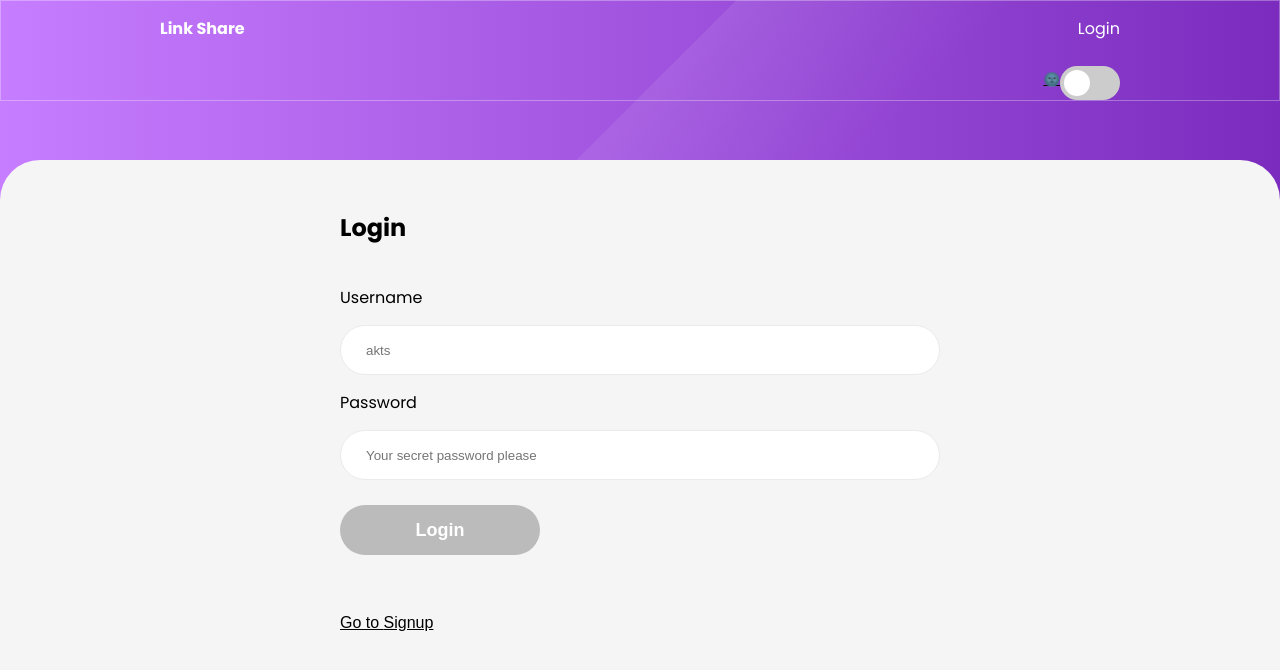
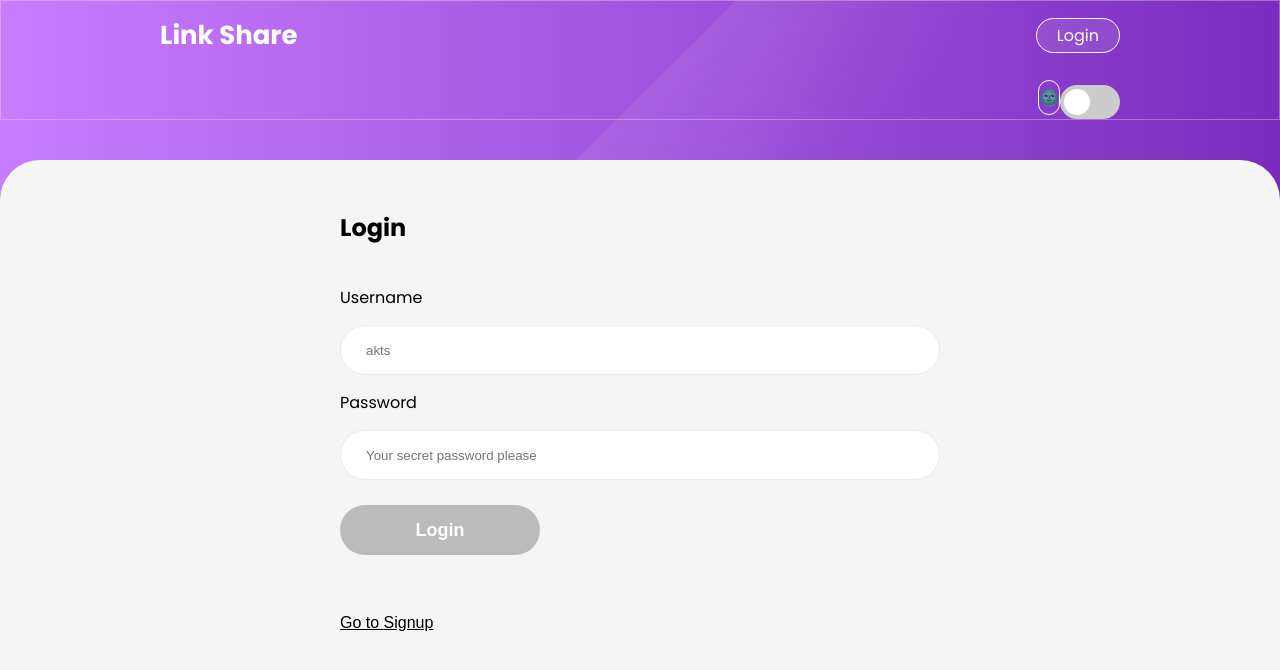
Before and after one commit to ashish-mw/linkshare-webapp, a React (Create React App) app: page /auth in a window 1280 px wide. Shown: the top 670 px of the page. Built offline with nearby package versions, Linux system fonts and the light colour scheme.

Commit message:
Changes - UI fixes part 2

```diff
--- a/src/components/AddNewShareForm.jsx
+++ b/src/components/AddNewShareForm.jsx
@@ -96,7 +96,7 @@ const AddNewShareForm = ({ onSuccess }) => {
   return (
     <>
       <h2>Add a new link</h2>
-      <form onSubmit={handleSubmit}>
+      <form onSubmit={handleSubmit} className="form-group">
         <label htmlFor="title">Title for your share</label>
         <input
           type="text"
@@ -116,7 +116,7 @@ const AddNewShareForm = ({ onSuccess }) => {
           onChange={(e) => dispatch({ type: "setLink", value: e.target.value })}
           value={state.link}
         />
-
+        <div className="spacer-10"></div>
         <input type="submit" value="Submit link" disabled={!isFormValid} />
       </form>
     </>
--- a/src/components/Nav.jsx
+++ b/src/components/Nav.jsx
@@ -34,17 +34,17 @@ const Nav = () => {
             {appState.user ? (
               <>
                 <li>
-                  <Link to="/my-links">@{appState.user.username}</Link>
+                  <Link to="/my-links" className="login">@{appState.user.username}</Link>
                 </li>
                 <li>
-                  <button className="link" onClick={handleLogout}>
+                  <button className="link" onClick={handleLogout} className="login">
                     Logout
                   </button>
                 </li>
               </>
             ) : (
               <li>
-                <Link to="/auth">Login</Link>
+                <Link to="/auth" className="login">Login</Link>
               </li>
             )}
           </ul>
--- a/src/components/styles/Nav.css
+++ b/src/components/styles/Nav.css
@@ -5,9 +5,13 @@
     background-image: linear-gradient(to right,#c77dff, #7b2cbf);
     overflow: hidden;
 }
+.dark .header-wrap{
+    background-image: linear-gradient(to right, #2d2d2d, #000);
+}
 .header-container{
     margin: 0 auto;
     max-width: 960px;
+    width: 90%;
 }
 .header-top-blk{
     border: 1px solid rgba(255,255,255,0.3);
@@ -26,7 +30,7 @@
     width: 100%;
     height: 200px;
     top: 0;
-
+    pointer-events: none;
     transform: rotate(-45deg);
     background-image: linear-gradient(rgba(255,255,255,0.4), rgba(255,255,255,0));
     opacity: 0.2;
@@ -42,12 +46,27 @@
     display: flex;
     padding: 15px 0px;
     justify-content: space-between;
+    align-items: center;
 }
 .header-container ul li{
     list-style-type: none;
 }
-.header-container a{
+.header-container a, .header-container button{
     color: #fff;
+    font-size: 16px;
     text-decoration: none;
-
+    cursor: pointer;
 }
+.header-container a.login, .header-container button{
+    padding: 5px 20px;
+    min-height: 35px;
+    background-color: rgba(255,255,255,0.1);
+    border-radius: 25px;
+    border: 1px solid #fff;
+}
+.header-container a.login:hover, .header-container button:hover{
+    background-color: rgba(255,255,255,0.2);
+}
+.header-container .logo{
+    font-size: 26px;
+}
--- a/src/index.css
+++ b/src/index.css
@@ -59,9 +59,13 @@ a {
   background-color: #f5f5f5;
   border-radius: 40px 40px 0px 0px;
 }
+.dark .bg-curved-radius{
+  background-color: #303030;
+  border-top: 1px solid rgba(255,255,255,0.5);
+}
 .content-container {
   margin: 0 auto;
-  padding-top: 50px;
+  padding: 50px 0px;
   width: 90%;
   max-width: 960px;
 }
@@ -108,6 +112,9 @@ a {
 .card a:hover{
   color: #5a189a;
 }
+.dark .card {
+  background-color: rgba(255,255,255,0.2);
+}
 .text-right {
   text-align: right;
 }
@@ -121,7 +128,10 @@ a {
 }
 
 .muted {
-  color: grey;
+  color: #999;
+}
+.dark .muted {
+  color: rgba(255,255,255,0.5);
 }
 
 .pointer {
@@ -179,7 +189,7 @@ a {
 }
 /* dark theme overrides */
 .dark {
-  background-color: black;
+  background-color: #0c0c0c;
   color: white;
 }
 
@@ -215,9 +225,20 @@ a {
   border: 1px solid #eaeaea;
   transition: all 500ms ease-in-out;
 }
+.dark .form-group input{
+  color: #fff;
+  background-color: rgba(255,255,255,0.1);
+  border: 1px solid rgba(255,255,255,0.3);
+}
+.dark .form-group input::placeholder{
+  color: #fff;
+}
 .form-group input:focus{
   outline: #7b2cbf;
   box-shadow: 0px 3px 12px rgba(0,0,0,0.05);
+}
+.dark .form-group input:focus{
+  border: 1px solid rgba(255,255,255,0.8);
 }
 .form-group input[type="submit"]{
   display: inline-block;
@@ -240,6 +261,10 @@ a {
   background-image: linear-gradient(to right,#bbbbbb, #bbbbbb);
   cursor: no-drop;
   box-shadow: none;
+}
+.dark .form-group input[type="submit"]:disabled{
+  color: rgba(255,255,255,0.5);
+  background-image: linear-gradient(to right,rgba(255, 255, 255, 0.1), rgba(255, 255, 255, 0.1));
 }
 
 /* Button styles */
--- a/src/pages/MyLinksPage.jsx
+++ b/src/pages/MyLinksPage.jsx
@@ -48,6 +48,7 @@ const MyLinksPage = () => {
       <div className="separator"></div>
 
       <h2>My links</h2>
+      <div className="spacer-20"></div>
       {myShares.map((s) => (
         <LinkCard share={s} key={s.id} onDelSuccess={handleShareDelSuccess} />
       ))}
```
